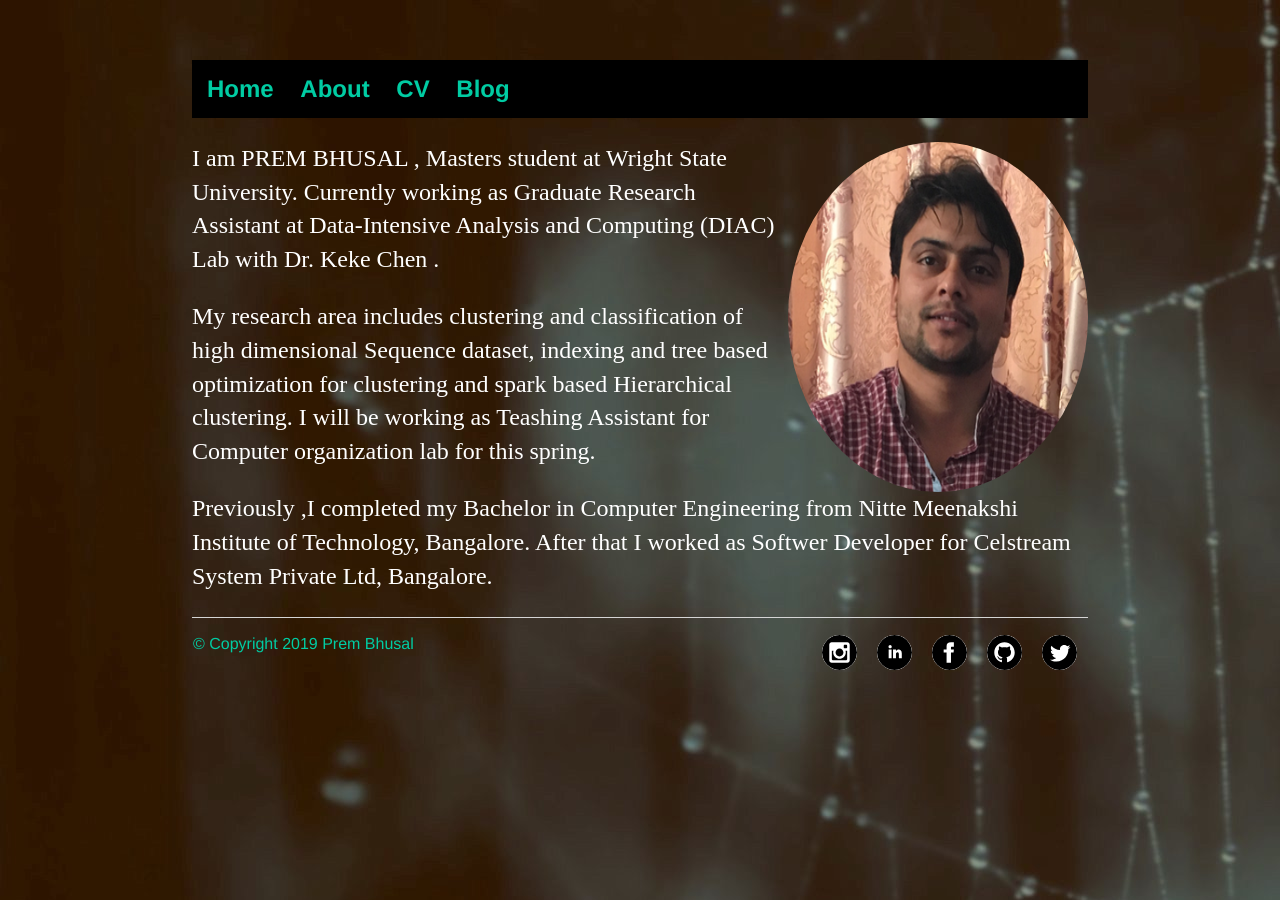
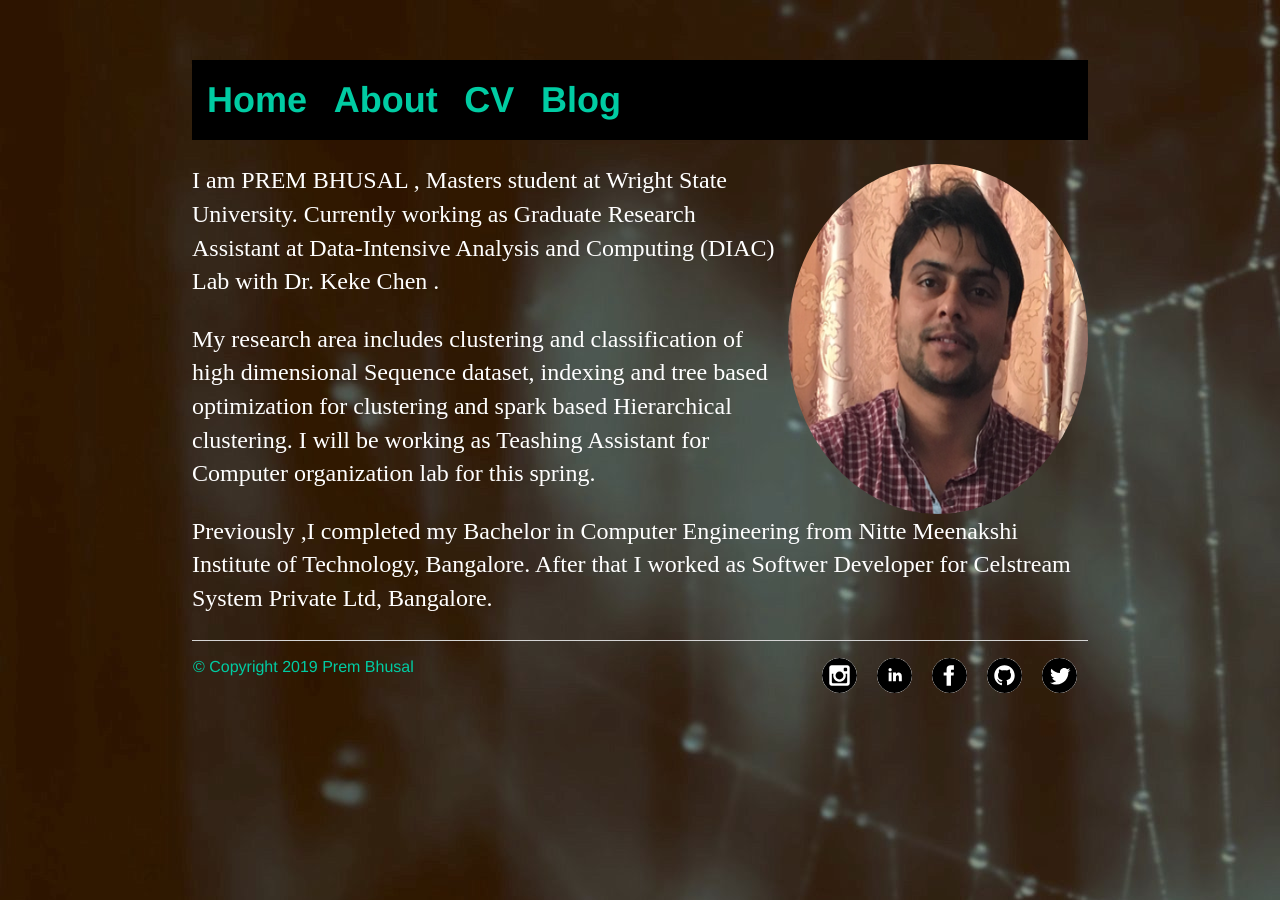
Before and after one commit to prembhusal/prembhusalWebsite, a Jekyll site: the page built from index.html, in a window 1280 px wide. Built offline with Jekyll 4.4.1, drawn with Linux system fonts in a browser that asks for light colours.

Commit message:
Update main.css

```diff
--- a/css/main.css
+++ b/css/main.css
@@ -53,6 +53,11 @@ b {
     line-height: 1.4em;
     color: #FFFFFF;
 }
+li {
+    font-size: 1.5em;
+    line-height: 1.4em;
+    color: #FFFFFF;
+}
 br {
     font-size: 1.0em;
     line-height: 1.0em;
```
